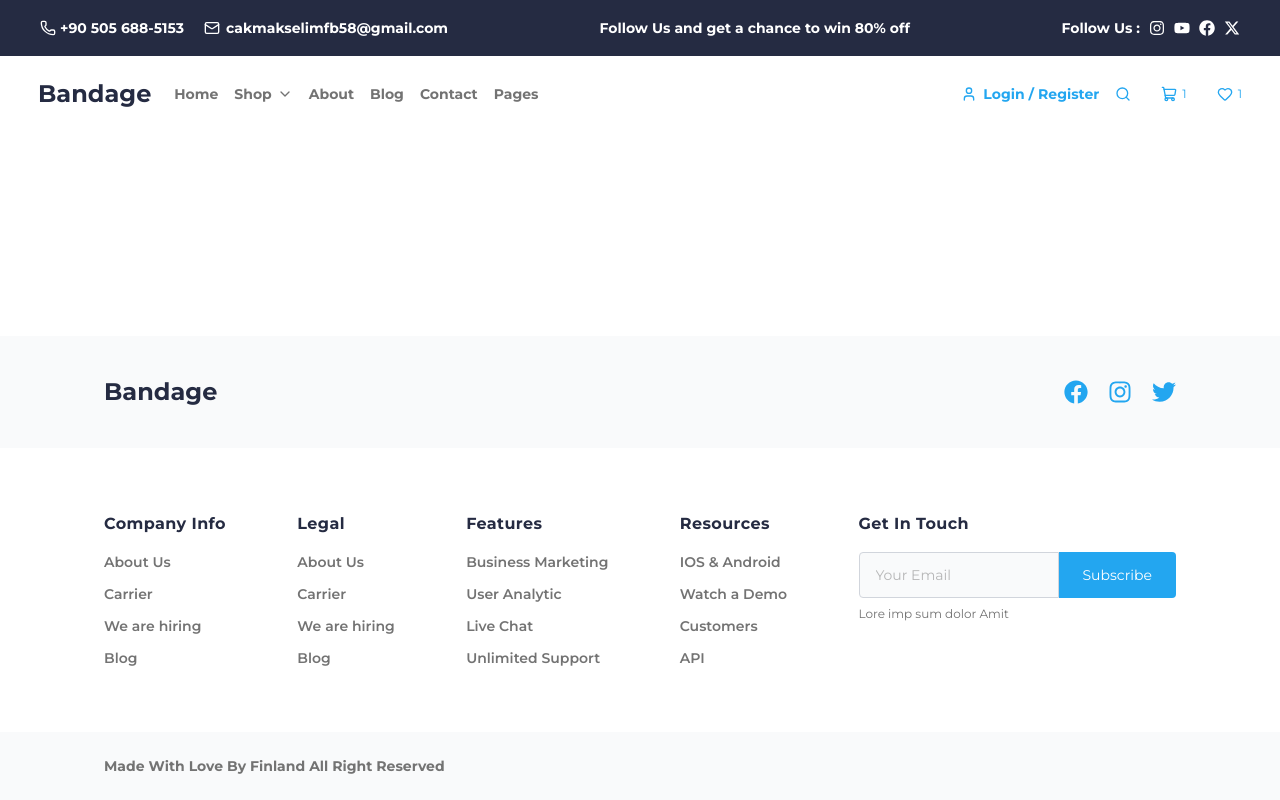
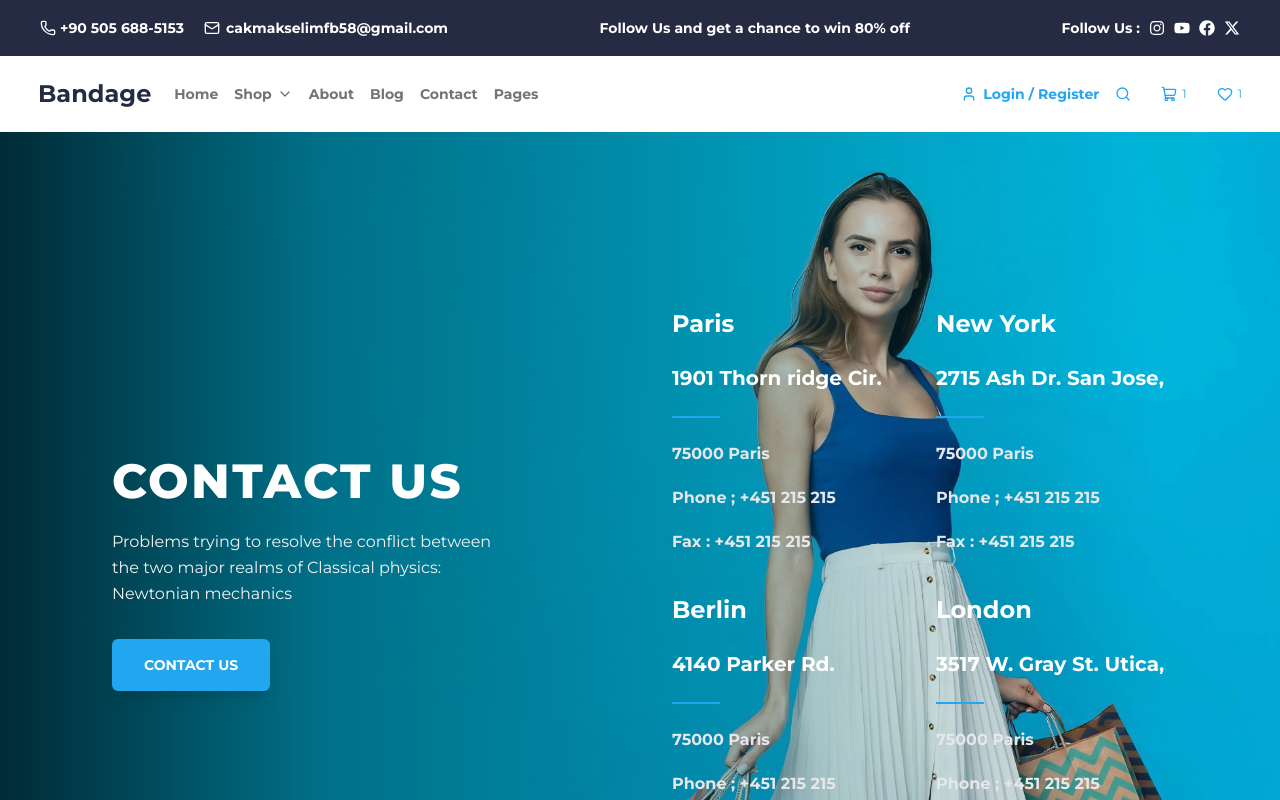
Before and after one commit to yavuzs-cakmak/E-Commerce-Project, a React (Vite) app: page /contact in a window 1280 px wide. Shown: the top 800 px of the page. Built offline with nearby package versions, Linux system fonts and the light colour scheme.

Commit message:
T05-Contact-Page

```diff
--- a/src/layout/PageContent.jsx
+++ b/src/layout/PageContent.jsx
@@ -5,6 +5,7 @@ import HomePage from '../pages/HomePage';
 import Footer from './Footer';
 import ShopPage from '../pages/ShopPage';
 import ProductDetailPage from '../pages/ProductDetailPage';
+import ContactPage from '../pages/ContactPage';
 
 const CheckoutPage = () => (
   <div className="flex flex-col items-center justify-center p-10 bg-red-100 h-screen">
@@ -28,6 +29,7 @@ const PageContent = () => {
           <Route exact path="/" component={HomePage} />
           <Route path="/shop" component={ShopPage} />
           <Route path="/product/:productId" component={ProductDetailPage} />
+          <Route path="/contact" component={ContactPage} />
           <Route path="/odeme" component={CheckoutPage} />
         </Switch>
       </main>
--- /dev/null
+++ b/src/pages/ContactPage.jsx
@@ -0,0 +1,149 @@
+import { useState } from 'react';
+import { useForm } from 'react-hook-form';
+import { ToastContainer, toast } from 'react-toastify';
+import 'react-toastify/dist/ReactToastify.css';
+
+const ContactPage = () =>{
+  const [showForm, setShowForm] = useState(false);
+  const { register, handleSubmit, reset } = useForm();
+
+  const onSubmit = (data) => {
+    console.log("Gönderilen Form Verileri:", data);
+    toast.success("Mesajınız başarıyla alındı!", {
+      position: "bottom-right",
+      autoClose: 3000,
+      theme: "colored"
+    });
+    reset();
+    setShowForm(false);
+  };
+
+ const locations = [
+    {
+      city:"Paris",
+      address: '1901 Thorn ridge Cir.',
+      postcode: '75000 Paris',
+      phone: 'Phone ; +451 215 215',
+      fax: 'Fax : +451 215 215',
+    },
+    {
+      city: 'New York',
+      address: '2715 Ash Dr. San Jose,',
+      postcode: '75000 Paris',
+      phone: 'Phone ; +451 215 215',
+      fax: 'Fax : +451 215 215',
+    },
+    {
+      city: 'Berlin',
+      address: '4140 Parker Rd.',
+      postcode: '75000 Paris',
+      phone: 'Phone ; +451 215 215',
+      fax: 'Fax : +451 215 215',
+    },
+    {
+      city: 'London',
+      address: '3517 W. Gray St. Utica,',
+      postcode: '75000 Paris',
+      phone: 'Phone ; +451 215 215',
+      fax: 'Fax : +451 215 215',
+    },
+ ];
+
+ return (
+ <div
+ className="w-full min-h-screen bg-cover bg-no-repeat font-montserrat text-white bg-position-[48%_35%] sm:bg-position[80%_15%] lg:bg-position-[100%_46%]"
+ style={{
+    backgroundImage: `linear-gradient(to right, #002b36 0%, rgba(0, 95, 115, 0.8) 25%, transparent 90%), url('/carousel-item1hd.png')`
+ }}
+ >
+    <div className="max-w-6xl mx-auto px-6 lg:px-12 py-16 lg:py-44 flex flex-col lg:flex-row justify-between items-start lg:items-center gap-12 lg:gap-16">
+     <div className="w-full lg:w-5/12 flex flex-col items-center lg:items-start text-center lg:text-left gap-6">
+          <h1 className="text-4xl lg:text-5xl font-extrabold tracking-wider">
+            CONTACT US
+          </h1>
+          <p className="text-sm lg:text-base font-normal max-w-sm text-gray-100 leading-relaxed">
+            Problems trying to resolve the conflict between the two major realms of Classical physics: Newtonian mechanics
+          </p>
+          {!showForm ? (
+            <button
+              onClick={() => setShowForm(true)}
+              className="bg-third-color hover:bg-blue-600 text-white font-bold text-sm px-8 py-4 rounded-md transition-colors shadow-lg cursor-pointer mt-2"
+            >
+              CONTACT US
+            </button>
+          ) : (
+            <form onSubmit={handleSubmit(onSubmit)} className="w-full max-w-sm flex flex-col gap-4 mt-2 animate-fade-in">
+
+              <input
+                {...register("fullName", { required: true })}
+                type="text"
+                placeholder="Adınız ve Soyadınız"
+                className="w-full px-4 py-3 rounded-md text-white placeholder-amber-100 focus:outline-none focus:ring-2 focus:ring-[#23a6f0] border border-white"
+              />
+
+              <input
+                {...register("email", { required: true })}
+                type="email"
+                placeholder="example@gmail.com"
+                className="w-full px-4 py-3 rounded-md text-white placeholder-amber-100 focus:outline-none focus:ring-2 focus:ring-[#23a6f0] border border-white"
+              />
+
+              <input
+                {...register("phone")}
+                type="tel"
+                placeholder="Telefon Numaranız"
+                className="w-full px-4 py-3 rounded-md text-white placeholder-amber-100 focus:outline-none focus:ring-2 focus:ring-[#23a6f0] border border-white"
+              />
+
+              <textarea
+                {...register("note", { required: true })}
+                placeholder="İletmek istediğiniz notunuz..."
+                rows="4"
+                className="w-full px-4 py-3 rounded-md text-white placeholder-amber-100 focus:outline-none focus:ring-2 focus:ring-[#23a6f0] resize-none border border-white"
+              ></textarea>
+
+              <div className="flex gap-4">
+                <button
+                  type="submit"
+                  className="flex-1 bg-third-color hover:bg-blue-600 text-white font-bold text-sm px-6 py-3 rounded-md transition-colors shadow-md border"
+                >
+                  GÖNDER
+                </button>
+                <button
+                  type="button"
+                  onClick={() => setShowForm(false)}
+                  className="flex-1 bg-gray-500 hover:bg-gray-600 text-white font-bold text-sm px-6 py-3 rounded-md transition-colors shadow-md"
+                >
+                  İPTAL
+                </button>
+              </div>
+            </form>
+          )}
+        </div>
+        <div className="w-full lg:w-6/12 flex flex-wrap gap-y-10 -mx-4 text-center lg:text-left">
+
+  {locations.map((loc, index) => (
+    <div key={index}
+     className={`w-full sm:w-1/2 px-4 flex flex-col gap-5 items-center lg:items-start ${
+                index % 2 !== 0 ? 'lg:pl-4' : 'lg:pr-2'
+              }`}
+            >
+      <h3 className="text-2xl font-bold text-white">{loc.city}</h3>
+      <p className="text-xl font-bold text-white mt-1">{loc.address}</p>
+
+      <div className="w-12 h-0.5 bg-third-color my-1" />
+
+      <p className="text-base font-bold text-gray-200">{loc.postcode}</p>
+      <p className="text-base font-bold text-gray-200">{loc.phone}</p>
+      <p className="text-base font-bold text-gray-200">{loc.fax}</p>
+    </div>
+  ))}
+
+</div>
+    </div>
+    <ToastContainer />
+  </div>
+ );
+};
+
+export default ContactPage;
```
